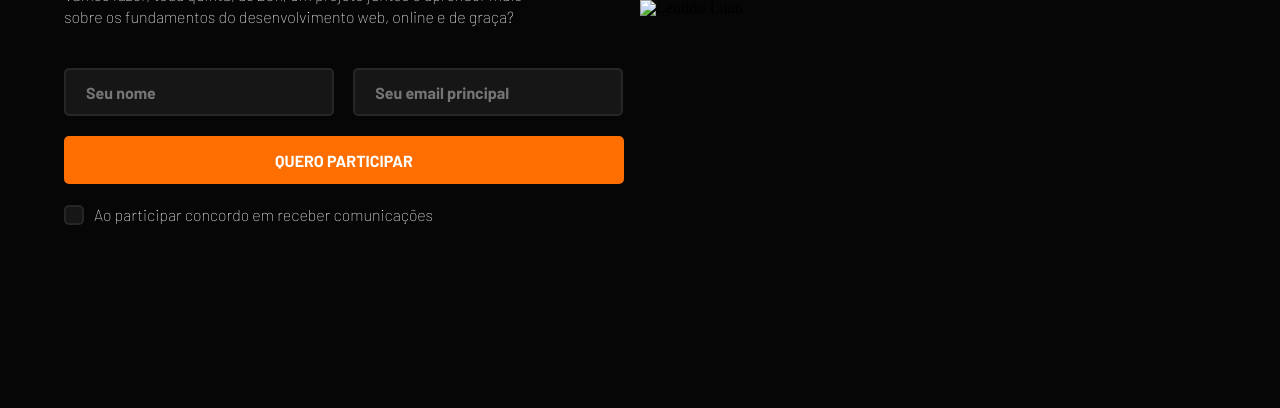
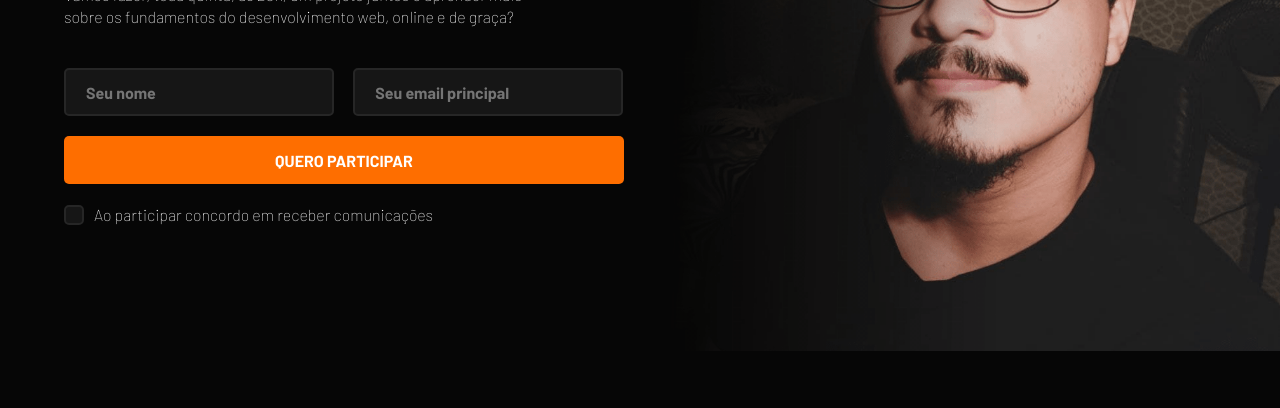
Before and after one commit to Lenildo-Luan/jornadaWeb_capturePage, a plain HTML site: page index.html in a window 1280 px wide. Shown: the part 392-800 px from the top of the page. Drawn offline with Linux system fonts and the light colour scheme.

Commit message:
fix: image

```diff
--- a/index.html
+++ b/index.html
@@ -13,7 +13,7 @@
     <head></head>
 
     <div class="container">
-        <img src="./assets/mainImg.webp" alt="Lenildo Luan" class="mainImg">
+        <img src="./assets/mainImg.png" alt="Lenildo Luan" class="mainImg">
         <main>
             <h1 class="title">
                 Aula ao vivo <br class="verySmallScreenBreaker">
```
